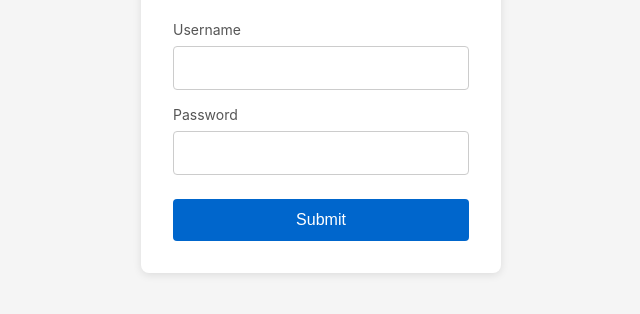
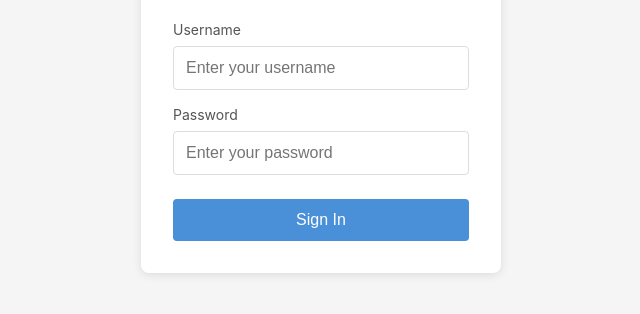
Before and after one commit to deepklarity/smoke_test, a plain HTML site: page login.html in a window 1280 px wide. Shown: the part 296-610 px from the top of the page, without its empty margins (319-959 px from the left). Drawn offline with Linux system fonts and the light colour scheme.

Commit message:
Auto-commit task 67: Create basic login webpage

```diff
--- a/login.html
+++ b/login.html
@@ -5,17 +5,14 @@
   <meta name="viewport" content="width=device-width, initial-scale=1.0">
   <title>Login</title>
   <style>
-    *,
-    *::before,
-    *::after {
-      box-sizing: border-box;
+    * {
       margin: 0;
       padding: 0;
+      box-sizing: border-box;
     }
 
     body {
-      font-family: -apple-system, BlinkMacSystemFont, "Segoe UI", Roboto,
-        "Helvetica Neue", Arial, sans-serif;
+      font-family: -apple-system, BlinkMacSystemFont, 'Segoe UI', Roboto, Oxygen, Ubuntu, sans-serif;
       background-color: #f5f5f5;
       display: flex;
       justify-content: center;
@@ -24,18 +21,18 @@
     }
 
     .login-form {
-      background: #ffffff;
+      background: white;
       padding: 2rem;
       border-radius: 8px;
-      box-shadow: 0 2px 8px rgba(0, 0, 0, 0.1);
+      box-shadow: 0 2px 10px rgba(0, 0, 0, 0.1);
       width: 100%;
       max-width: 360px;
     }
 
-    .login-form h1 {
+    h1 {
+      text-align: center;
+      margin-bottom: 1.5rem;
       font-size: 1.5rem;
-      margin-bottom: 1.5rem;
-      text-align: center;
       color: #333;
     }
 
@@ -43,42 +40,43 @@
       margin-bottom: 1rem;
     }
 
-    .form-group label {
+    label {
       display: block;
       margin-bottom: 0.5rem;
       font-size: 0.875rem;
       color: #555;
     }
 
-    .form-group input {
+    input[type="text"],
+    input[type="password"] {
       width: 100%;
       padding: 0.75rem;
+      border: 1px solid #ddd;
+      border-radius: 4px;
       font-size: 1rem;
-      border: 1px solid #ccc;
-      border-radius: 4px;
-      outline: none;
-      transition: border-color 0.2s;
     }
 
-    .form-group input:focus {
-      border-color: #0066cc;
+    input[type="text"]:focus,
+    input[type="password"]:focus {
+      outline: none;
+      border-color: #4a90d9;
+      box-shadow: 0 0 0 2px rgba(74, 144, 217, 0.2);
     }
 
-    .submit-btn {
+    button {
       width: 100%;
       padding: 0.75rem;
-      font-size: 1rem;
-      color: #fff;
-      background-color: #0066cc;
+      background-color: #4a90d9;
+      color: white;
       border: none;
       border-radius: 4px;
+      font-size: 1rem;
       cursor: pointer;
       margin-top: 0.5rem;
-      transition: background-color 0.2s;
     }
 
-    .submit-btn:hover {
-      background-color: #0052a3;
+    button:hover {
+      background-color: #357abd;
     }
   </style>
 </head>
@@ -87,13 +85,13 @@
     <h1>Login</h1>
     <div class="form-group">
       <label for="username">Username</label>
-      <input type="text" id="username" name="username" required autocomplete="username">
+      <input type="text" id="username" name="username" placeholder="Enter your username" required>
     </div>
     <div class="form-group">
       <label for="password">Password</label>
-      <input type="password" id="password" name="password" required autocomplete="current-password">
+      <input type="password" id="password" name="password" placeholder="Enter your password" required>
     </div>
-    <button type="submit" class="submit-btn">Submit</button>
+    <button type="submit">Sign In</button>
   </form>
 </body>
 </html>
```
